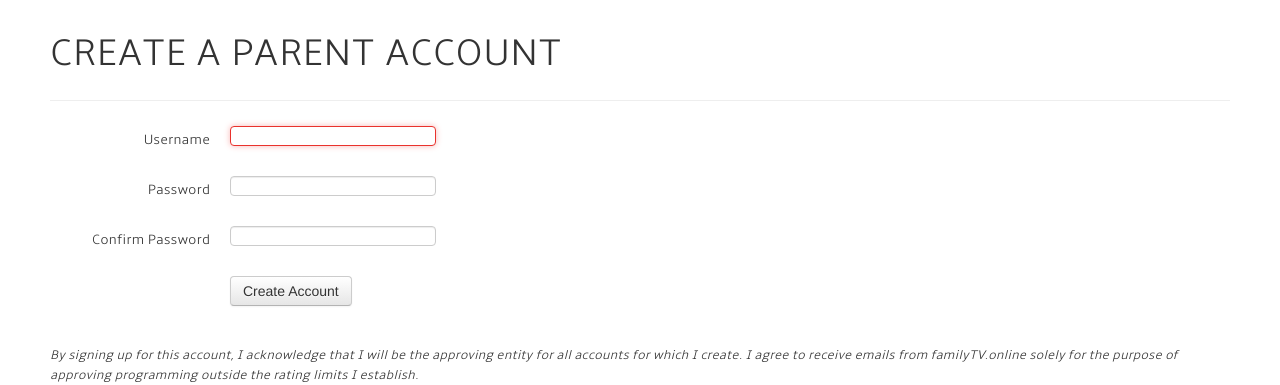
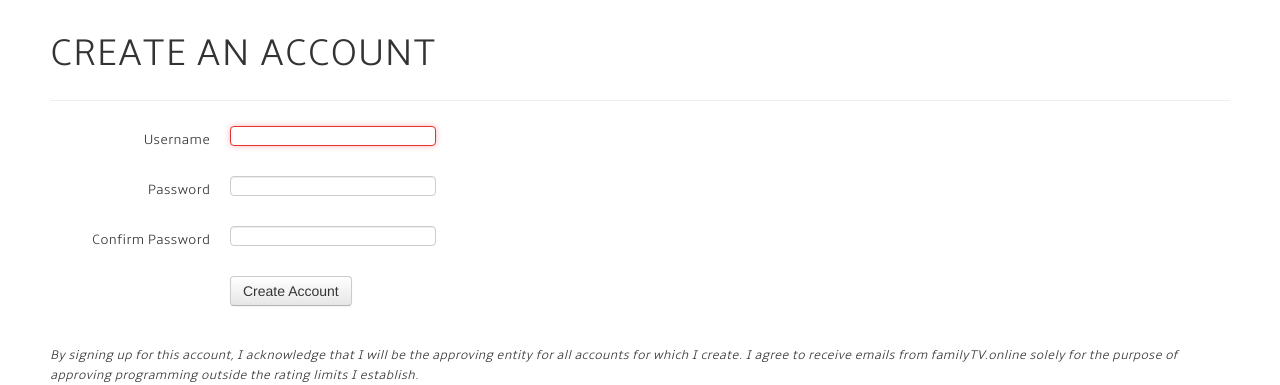
Before and after one commit to emilycharris/final_project, a Django app: page /sign_up/ in a window 1280 px wide. Shown: the part 130-515 px from the top of the page. Run offline with Django 3.2, Linux system fonts and the light colour scheme; parts of the project's set-up code (start-up, migrations or seed data) failed here and were passed over; some libraries are stand-ins or nearby versions.

```diff
--- a/templates/auth/sign_up.html
+++ b/templates/auth/sign_up.html
@@ -4,7 +4,7 @@
 {% block content %}
 <div class="container">
 
-  <h1>Create a Parent Account</h1>
+  <h1>Create an Account</h1>
   <form class="form-horizontal" action="" method="post">
     {% csrf_token %}
             <div class="control-group">
```
